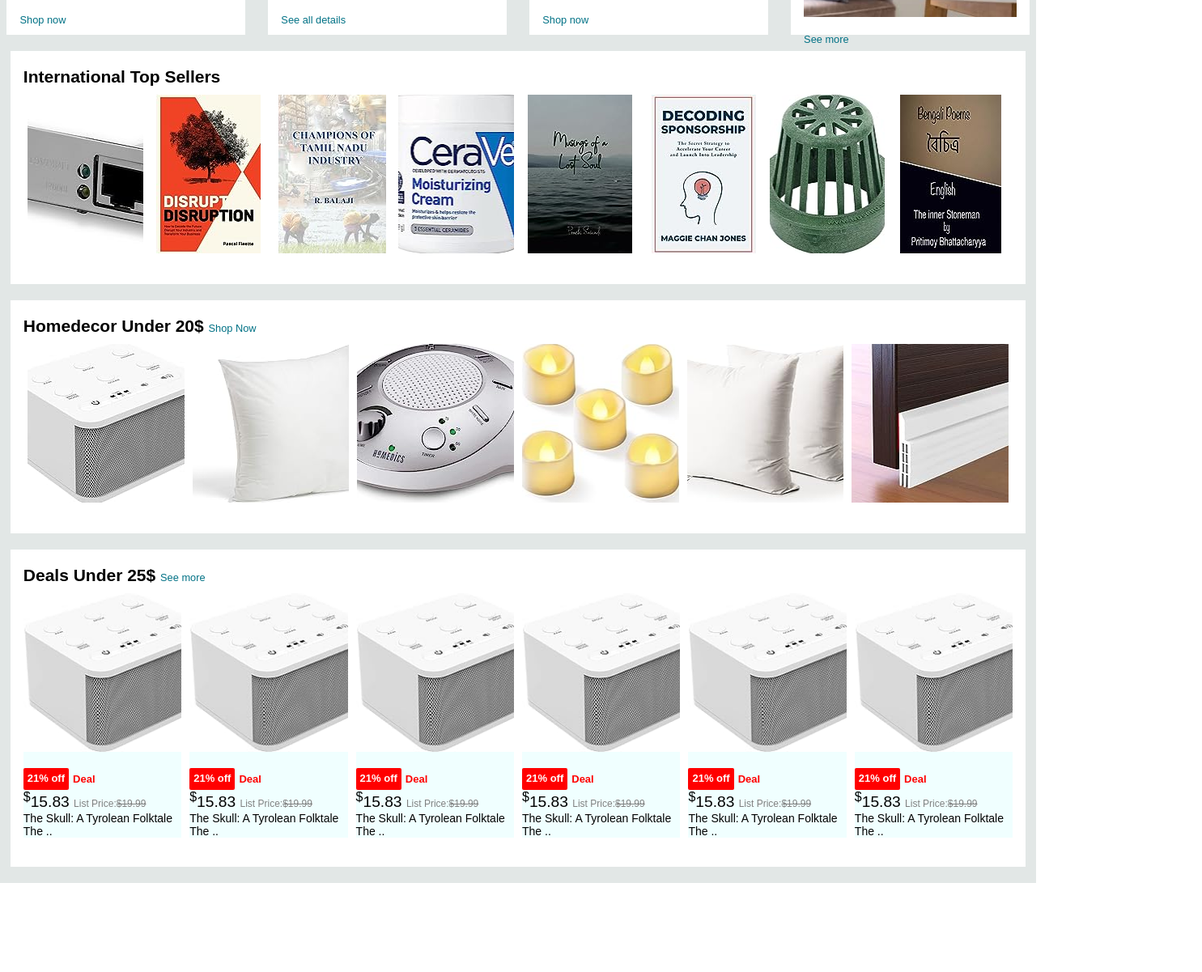
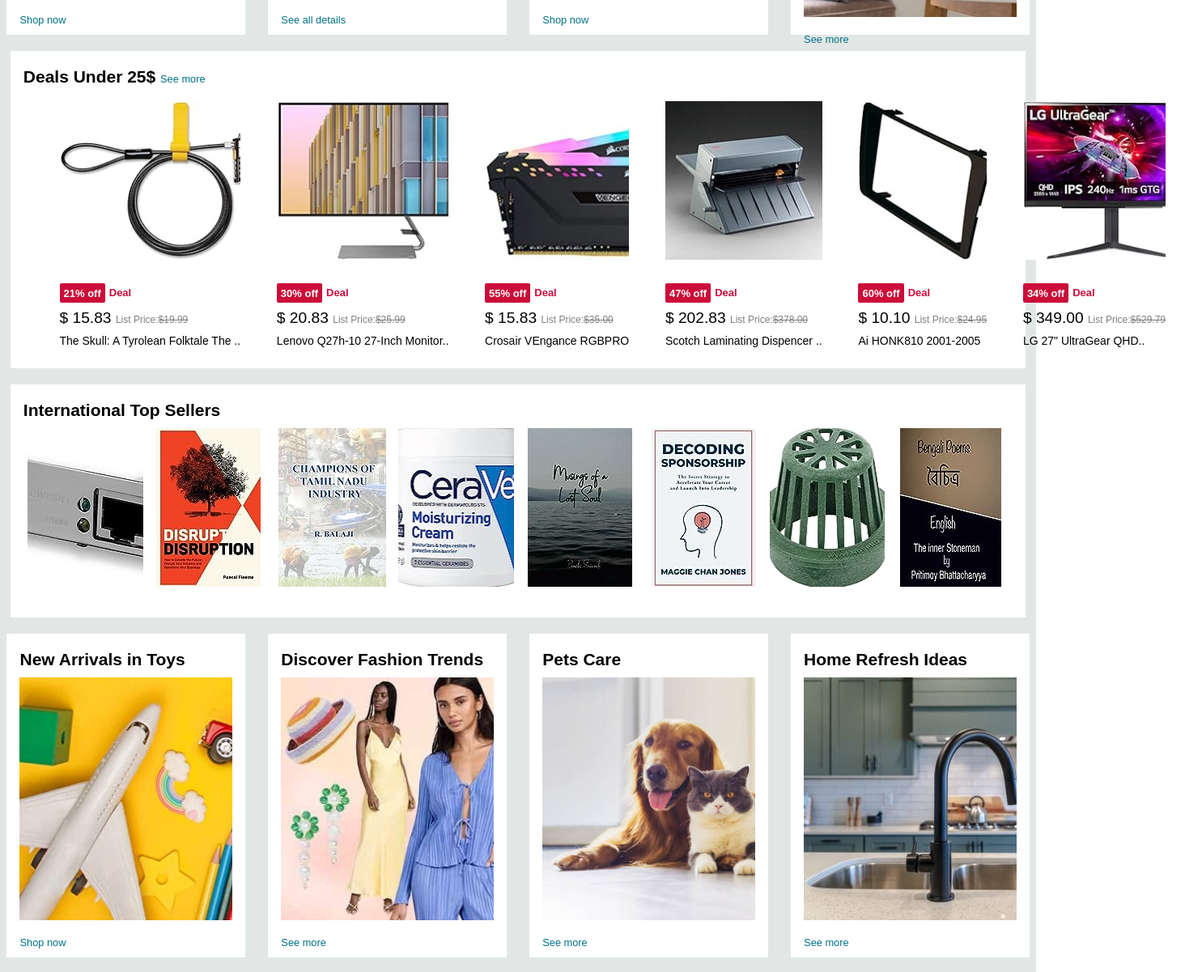
Before and after one commit to Achu-Prasad/Amazone-Web-Project, a plain HTML site: page index.html in a window 1280 px wide. Shown: the part 1264-2465 px from the top of the page at 81% size, 1485 px wide, since content can reach past the window. Drawn offline with Linux system fonts and the light colour scheme.

Commit message:
Shop Section update
27-09-23
Included 2 more rows

```diff
--- a/index.html
+++ b/index.html
@@ -134,6 +134,68 @@
                     <p class="shop-sec-p">See more</p>
                 </div>
             </div>
+            <!--Shopbox large 2-->
+            <div class="shopboxlarge_2">
+                <div class="shopbox-content">
+                    <h2>Deals Under 25$ <span class="shop-sec-p">See more</span></h2>
+                    <div class="inside_large">
+                        <div class="large_container_2">
+                            <div class="large_container_img_2" style="background-image: url('./Images/deal\ 1.jpg');"></div>
+                            <div class="button_block">
+                                <div class="button_deal">21% off</div>
+                                <p class="deal">Deal</p>
+                            </div>
+                            <p class="prize">$ 15.83 <span>List Price:<del>$19.99</del></span></p>
+                            <p class="itemname">The Skull: A Tyrolean Folktale The ..</p>
+                        </div>
+                        <div class="large_container_2">
+                            <div class="large_container_img_2" style="background-image: url('./Images/deal\ 8.jpg');"></div>
+                            <div class="button_block">
+                                <div class="button_deal">30% off</div>
+                                <p class="deal">Deal</p>
+                            </div>
+                            <p class="prize">$ 20.83 <span>List Price:<del>$25.99</del></span></p>
+                            <p class="itemname">Lenovo Q27h-10 27-Inch Monitor..</p>
+                        </div>
+                        <div class="large_container_2">
+                            <div class="large_container_img_2" style="background-image: url('./Images/deal\ 7.jpg');"></div>
+                            <div class="button_block">
+                                <div class="button_deal">55% off</div>
+                                <p class="deal">Deal</p>
+                            </div>
+                            <p class="prize">$ 15.83 <span>List Price:<del>$35.00</del></span></p>
+                            <p class="itemname">Crosair VEngance RGBPRO</p>
+                        </div>
+                        <div class="large_container_2">
+                            <div class="large_container_img_2" style="background-image: url('./Images/deal\ 4.jpg');"></div>
+                            <div class="button_block">
+                                <div class="button_deal">47% off</div>
+                                <p class="deal">Deal</p>
+                            </div>
+                            <p class="prize">$ 202.83 <span>List Price:<del>$378.00</del></span></p>
+                            <p class="itemname">Scotch Laminating Dispencer ..</p>
+                        </div>
+                        <div class="large_container_2">
+                            <div class="large_container_img_2" style="background-image: url('./Images/deal\ 5.jpg');"></div>
+                            <div class="button_block">
+                                <div class="button_deal">60% off</div>
+                                <p class="deal">Deal</p>
+                            </div>
+                            <p class="prize">$ 10.10 <span>List Price:<del>$24.95</del></span></p>
+                            <p class="itemname">Ai HONK810 2001-2005</p>
+                        </div>
+                        <div class="large_container_2">
+                            <div class="large_container_img_2" style="background-image: url('./Images/deal\ 6.jpg');"></div>
+                            <div class="button_block">
+                                <div class="button_deal">34% off</div>
+                                <p class="deal">Deal</p>
+                            </div>
+                            <p class="prize">$ 349.00 <span>List Price:<del>$529.79</del></span></p>
+                            <p class="itemname">LG 27" UltraGear QHD..</p>
+                        </div>
+                    </div>
+                </div>
+            </div>
             <!--Large box-->
             <div class="shopboxlarge">
                 <div class="shopbox-content">
@@ -150,6 +212,34 @@
                     </div>
                 </div>
             </div>
+            <div class="shopbox box8">
+                <div class="shopbox-content">
+                    <h2>New Arrivals in Toys</h2>
+                    <div class="backgroundimg-box" style="background-image: url('./Images/new\ arrivals\ in\ toys.jpg');"></div>
+                    <p class="shop-sec-p">Shop now</p>
+                </div>
+            </div>
+            <div class="shopbox box8">
+                <div class="shopbox-content">
+                    <h2>Discover Fashion Trends</h2>
+                    <div class="backgroundimg-box" style="background-image: url('./Images/Discover\ fashion\ and\ trends.jpg');"></div>
+                    <p class="shop-sec-p">See more</p>
+                </div>
+            </div>
+            <div class="shopbox box8">
+                <div class="shopbox-content">
+                    <h2>Pets Care</h2>
+                    <div class="backgroundimg-box" style="background-image: url('./Images/box6_image.jpg');"></div>
+                    <p class="shop-sec-p">See more</p>
+                </div>
+            </div>
+            <div class="shopbox box8">
+                <div class="shopbox-content">
+                    <h2>Home Refresh Ideas</h2>
+                    <div class="backgroundimg-box" style="background-image: url('./Images/Home\ refresh\ ideas.jpg');"></div>
+                    <p class="shop-sec-p">See more</p>
+                </div>
+            </div>
             <!--shopbox lardge 3 -->
             <div class="shopboxlarge">
                 <div class="shopbox-content">
@@ -164,74 +254,18 @@
                     </div>
                 </div>
             </div>
-
-            <!--Shopbox large 2-->
-            <div class="shopboxlarge_2">
+            <div class="shopboxlarge">
                 <div class="shopbox-content">
-                    <h2>Deals Under 25$ <span class="shop-sec-p">See more</span></h2>
-                    <div class="inside_large">
-                        <div class="large_container_2">
-                            <div class="large_container_img_2" style="background-image: url('./Images/Home\ decor\ 1.jpg');"></div>
-                            <div class="button_block">
-                                <div class="button_deal">21% off</div>
-                                <p class="deal">Deal</p>
-                            </div>
-                            <p class="prize"><sup>$</sup>15.83 <span>List Price:<del>$19.99</del></span></p>
-                            <p class="itemname">The Skull: A Tyrolean Folktale The ..</p>
-                        </div>
-
-
-                        <div class="large_container_2">
-                            <div class="large_container_img_2" style="background-image: url('./Images/Home\ decor\ 1.jpg');"></div>
-                            <div class="button_block">
-                                <div class="button_deal">21% off</div>
-                                <p class="deal">Deal</p>
-                            </div>
-                            <p class="prize"><sup>$</sup>15.83 <span>List Price:<del>$19.99</del></span></p>
-                            <p class="itemname">The Skull: A Tyrolean Folktale The ..</p>
-                        </div>
-
-                        <div class="large_container_2">
-                            <div class="large_container_img_2" style="background-image: url('./Images/Home\ decor\ 1.jpg');"></div>
-                            <div class="button_block">
-                                <div class="button_deal">21% off</div>
-                                <p class="deal">Deal</p>
-                            </div>
-                            <p class="prize"><sup>$</sup>15.83 <span>List Price:<del>$19.99</del></span></p>
-                            <p class="itemname">The Skull: A Tyrolean Folktale The ..</p>
-                        </div>
-
-                        <div class="large_container_2">
-                            <div class="large_container_img_2" style="background-image: url('./Images/Home\ decor\ 1.jpg');"></div>
-                            <div class="button_block">
-                                <div class="button_deal">21% off</div>
-                                <p class="deal">Deal</p>
-                            </div>
-                            <p class="prize"><sup>$</sup>15.83 <span>List Price:<del>$19.99</del></span></p>
-                            <p class="itemname">The Skull: A Tyrolean Folktale The ..</p>
-                        </div>
-
-                        <div class="large_container_2">
-                            <div class="large_container_img_2" style="background-image: url('./Images/Home\ decor\ 1.jpg');"></div>
-                            <div class="button_block">
-                                <div class="button_deal">21% off</div>
-                                <p class="deal">Deal</p>
-                            </div>
-                            <p class="prize"><sup>$</sup>15.83 <span>List Price:<del>$19.99</del></span></p>
-                            <p class="itemname">The Skull: A Tyrolean Folktale The ..</p>
-                        </div>
-
-                        <div class="large_container_2">
-                            <div class="large_container_img_2" style="background-image: url('./Images/Home\ decor\ 1.jpg');"></div>
-                            <div class="button_block">
-                                <div class="button_deal">21% off</div>
-                                <p class="deal">Deal</p>
-                            </div>
-                            <p class="prize"><sup>$</sup>15.83 <span>List Price:<del>$19.99</del></span></p>
-                            <p class="itemname">The Skull: A Tyrolean Folktale The ..</p>
-                        </div>
-
-
+                    <h2>Customer Rated  <span class="shop-sec-p">Shop Now</span></h2>
+                    <div class="large_container">
+                        <div class="large_container_img" style="background-image: url('./Images/i\ customer\ p1.jpg');"></div>
+                        <div class="large_container_img" style="background-image: url('./Images/i\ customer\ p2.jpg');"></div>
+                        <div class="large_container_img" style="background-image: url('./Images/i\ customer\ p3.jpg');"></div>
+                        <div class="large_container_img" style="background-image: url('./Images/i\ customer\ p4.jpg');"></div>
+                        <div class="large_container_img" style="background-image: url('./Images/i\ customer\ p5.jpg');"></div>
+                        <div class="large_container_img" style="background-image: url('./Images/i\ customer\ p6.jpg');"></div>
+                        <div class="large_container_img" style="background-image: url('./Images/i\ customer\ p7.jpg');"></div>
+                        <div class="large_container_img" style="background-image: url('./Images/i\ customer\ p8.jpg');"></div>
                     </div>
                 </div>
             </div>
--- a/style.css
+++ b/style.css
@@ -314,23 +314,21 @@ main{
 }
 .inside_large{
     display: flex;
-    gap: 10px;
-    width: 100%;
+    width: 91rem;
     justify-content: space-evenly;
 }
 .large_container_2{
     width: auto;
-    height: auto;
+    height: 20rem;
     margin: 10px 0px 0px 0px;
     display: flex;
     flex-direction: column;
     justify-content: space-evenly;
-    background-color: azure;
 }
 .button_deal{
-    height: 1.7rem;
+    height: 1.5rem;
     width: auto;
-    background-color: red;
+    background-color: #CC0C39;
     color: white;
     text-align: center;
     padding: 5px;
@@ -351,7 +349,7 @@ p.deal{
     margin-left: 5px;
     font-weight: 600;
     font-size: small;
-    color: red;
+    color: #CC0C39;
 }
 .button_block{
     display:flex;
```
Also changed, not shown: Images/deal 1.jpg (added), Images/deal 2.jpg (added), Images/deal 3.jpg (added), Images/deal 4.jpg (added), Images/deal 5.jpg (added), Images/deal 6.jpg (added), Images/deal 7.jpg (added), Images/deal 8.jpg (added).
